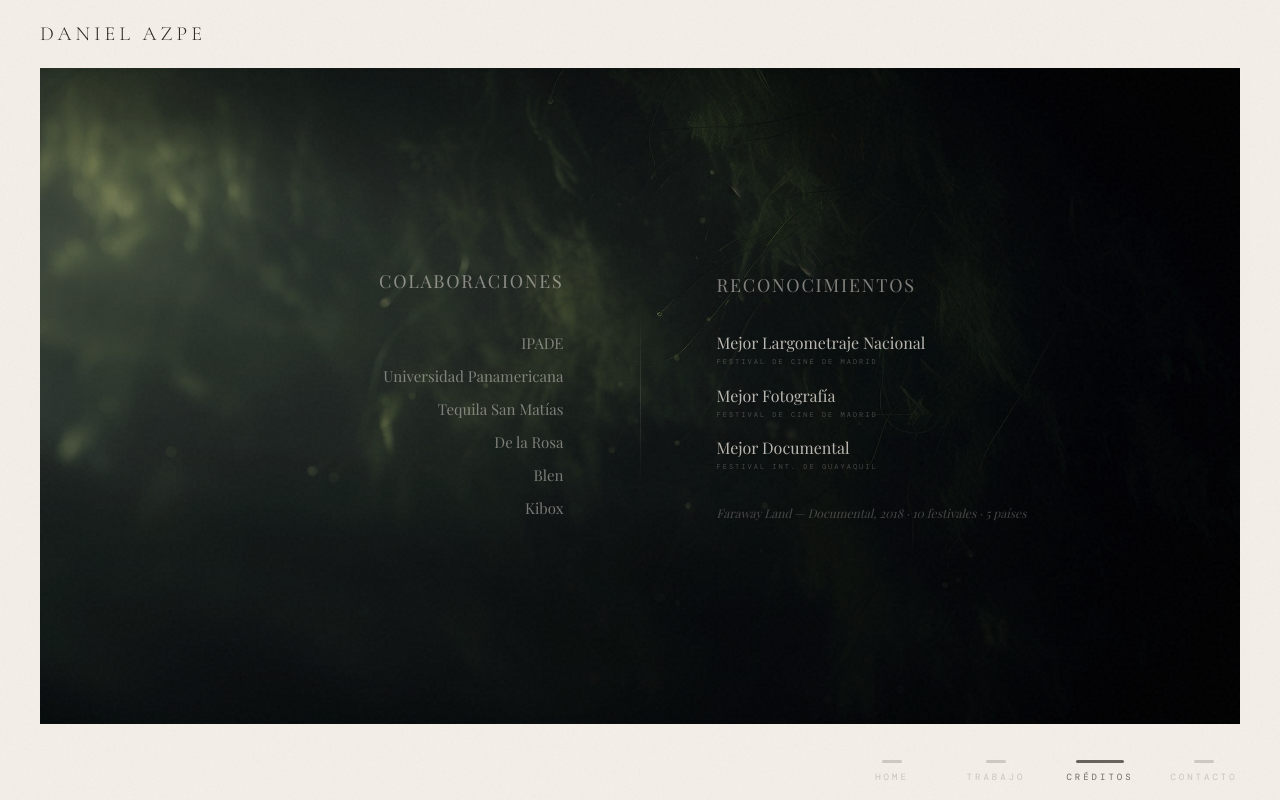
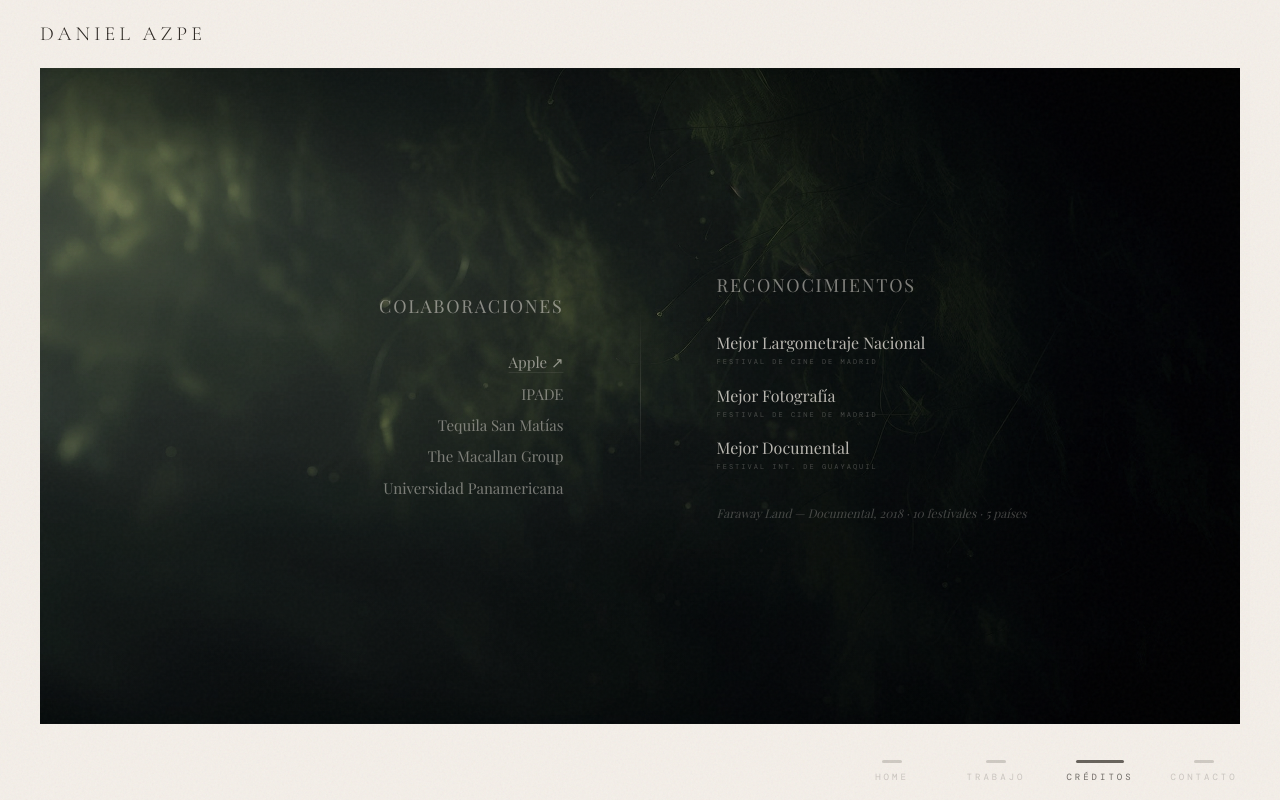
Before and after one commit to daazpe-glitch/website, a Next.js app: page / in a window 1280 px wide. Both pictures are taken after a click on the button "CRÉDITOS". Built offline with nearby package versions, Linux system fonts and the light colour scheme; a web font is replaced by a local one.

Commit message:
Update collaborations: Apple (linked), IPADE, San Matías, Macallan, UP

```diff
--- a/app/page.tsx
+++ b/app/page.tsx
@@ -114,9 +114,13 @@ export default function Home() {
       <div className="flex-1 flex justify-end pr-10 md:pr-16">
         <div className="max-w-[260px] text-right text-[#f5f0e8]">
           <p className="font-display text-base md:text-lg tracking-[0.1em] uppercase opacity-50 mb-8">Colaboraciones</p>
-          <p className="font-display text-sm md:text-[15px] opacity-45 leading-[2.2]">
-            IPADE<br />Universidad Panamericana<br />Tequila San Matías<br />De la Rosa<br />Blen<br />Kibox
-          </p>
+          <div className="space-y-2.5">
+            <a href="https://www.youtube.com/watch?v=4fGR4L4Ut00" target="_blank" rel="noopener noreferrer" className="block font-display text-sm md:text-[15px] opacity-55 hover:opacity-85 transition-all duration-300 underline decoration-[#f5f0e8]/15 underline-offset-4 hover:decoration-[#f5f0e8]/40">Apple ↗</a>
+            <p className="font-display text-sm md:text-[15px] opacity-45">IPADE</p>
+            <p className="font-display text-sm md:text-[15px] opacity-45">Tequila San Matías</p>
+            <p className="font-display text-sm md:text-[15px] opacity-45">The Macallan Group</p>
+            <p className="font-display text-sm md:text-[15px] opacity-45">Universidad Panamericana</p>
+          </div>
         </div>
       </div>
 
```
